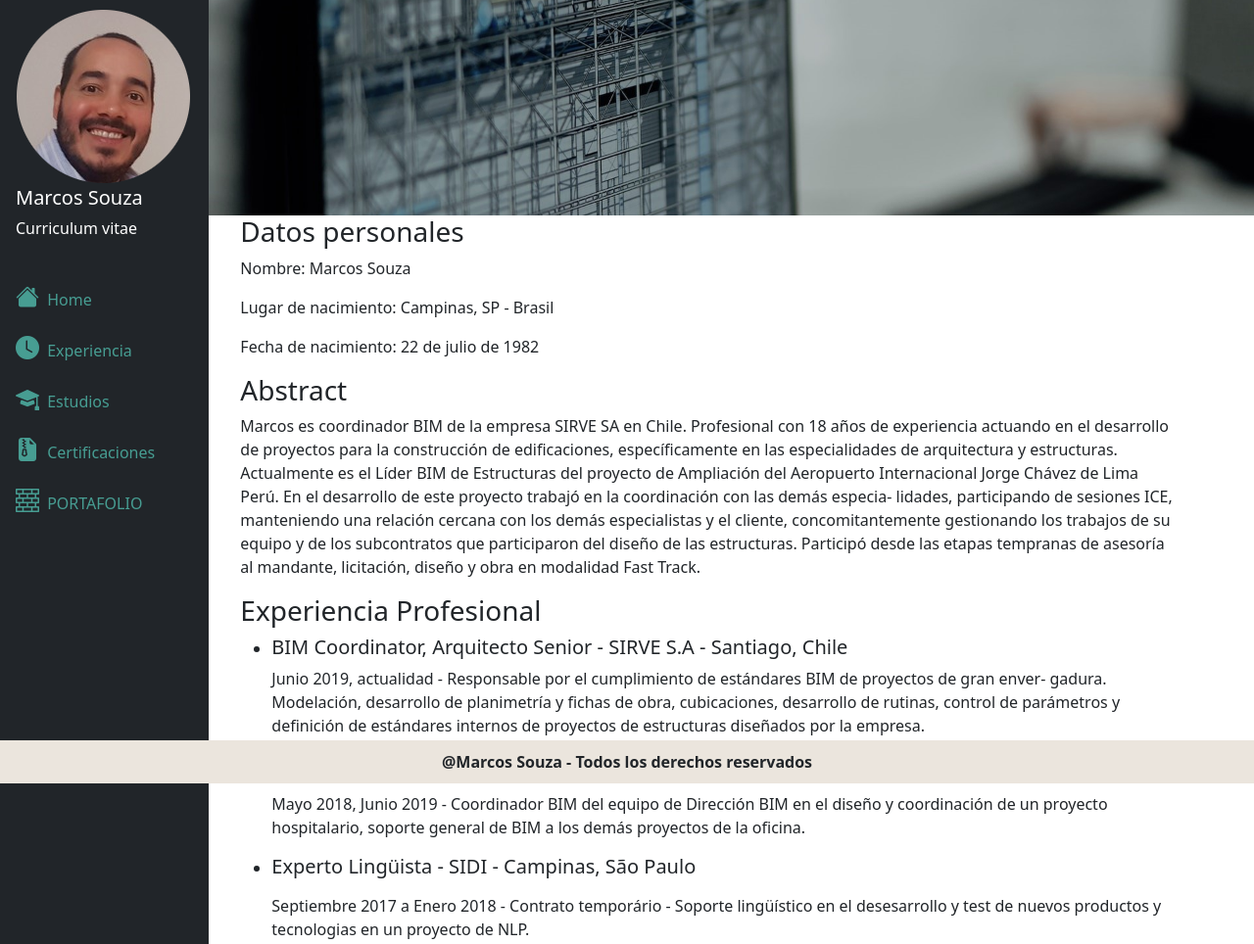
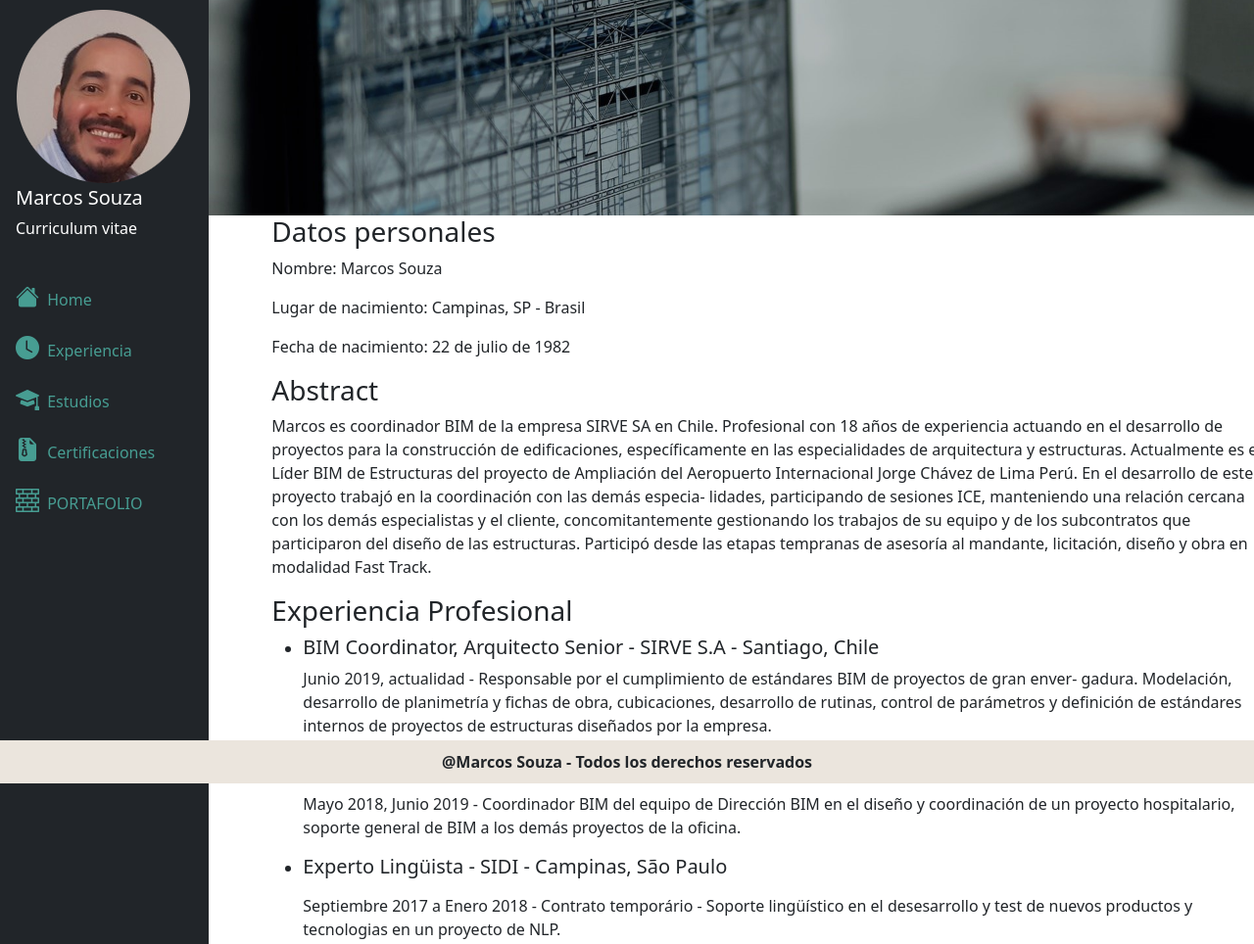
Before and after one commit to m-Souza/m-Souza.github.io, a plain HTML site: page index.html in a window 1280 px wide. Shown: the top 964 px of the page at 98% size. Drawn offline with nearby package versions, Linux system fonts and the light colour scheme.

Commit message:
se corrige problema en ancho de página

```diff
--- a/assets/css/style.css
+++ b/assets/css/style.css
@@ -23,8 +23,8 @@ main div.top-image {
 }
 
 .contenido{
-    width: 75%;
-    margin-left: 2rem;
+    width: 80%;
+    margin-left: 4rem;
 }
 
 .img-portafolio{
--- a/index.html
+++ b/index.html
@@ -44,7 +44,7 @@
                     </ul>
                 </div>
             </nav>
-            <main class="col-auto p-0 m-0">
+            <main class="col p-0 m-0">
                 <div class="top-image  vw-100"></div>
                 <div class="contenido">
                     <section>
```
Also changed, not shown: portafolio.html (+1 -1 lines).
